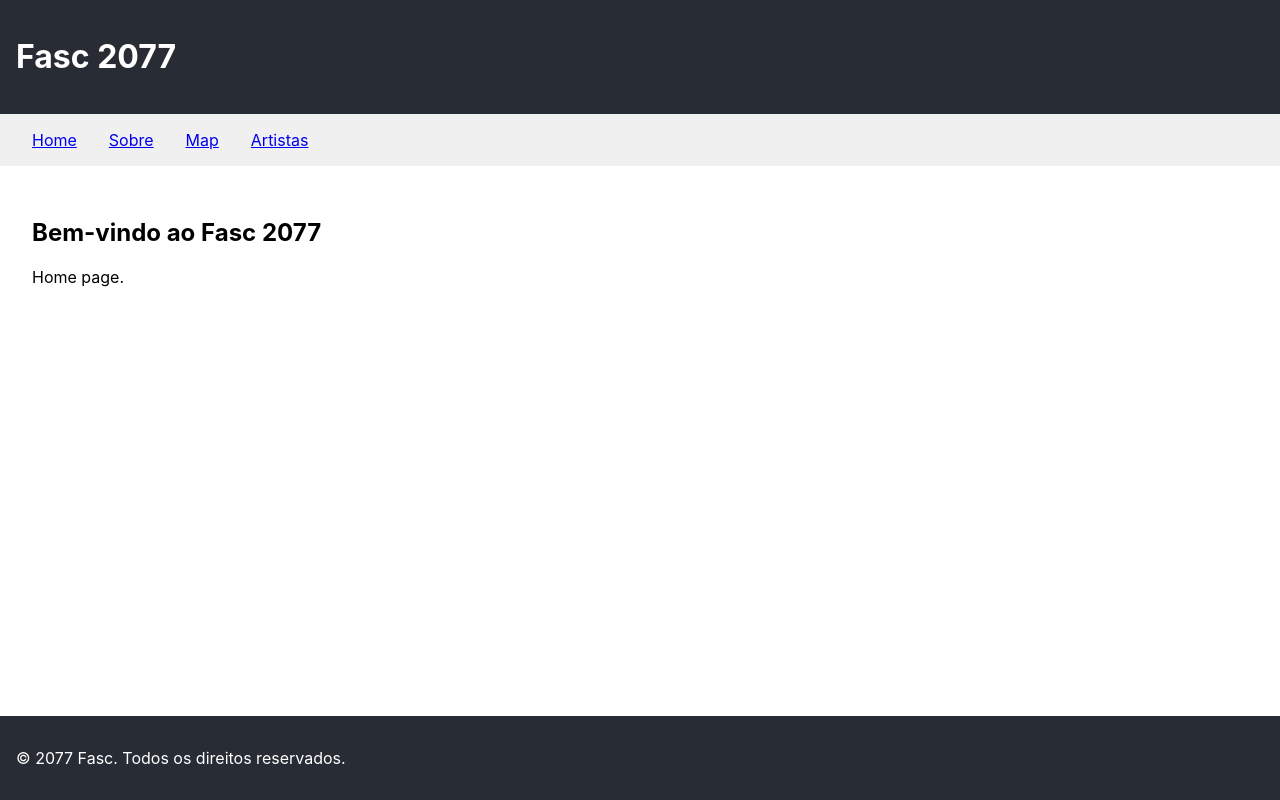
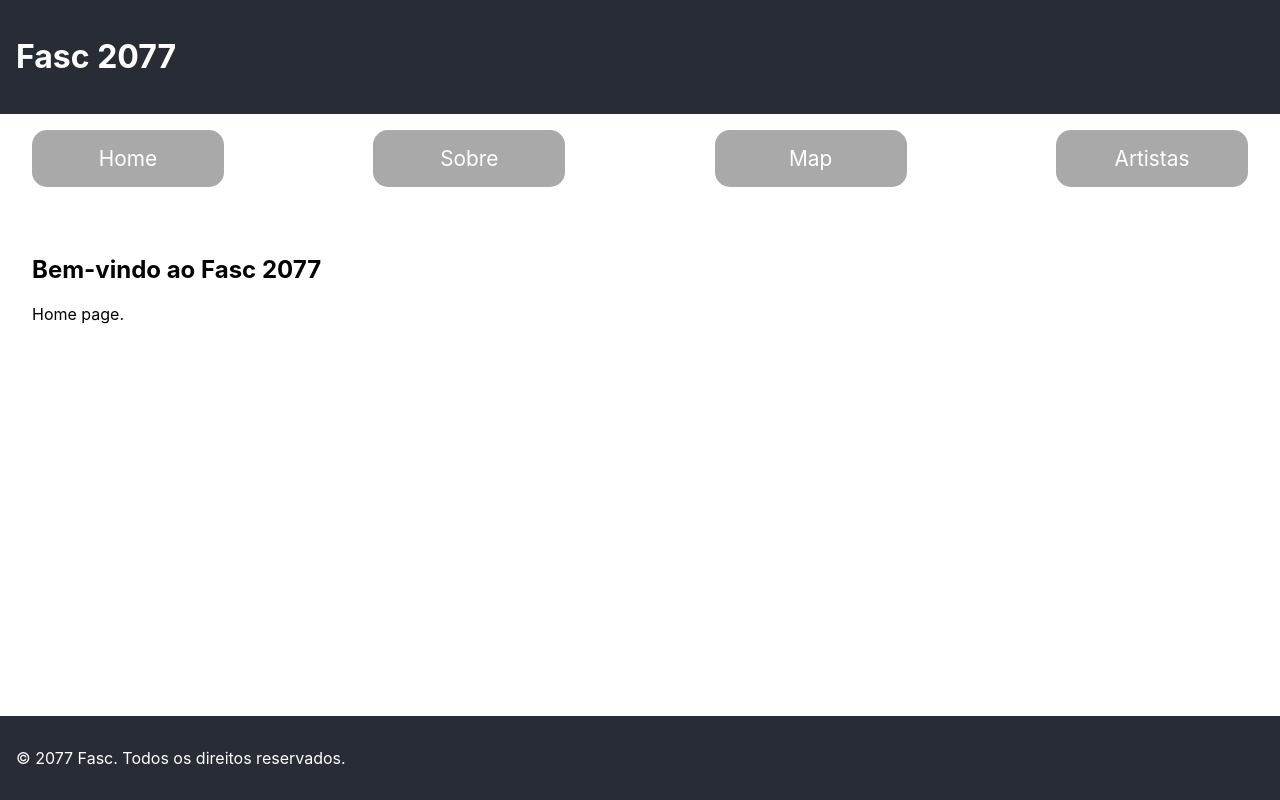
Before and after one commit to felipequentino/fasc-2077, a React (Create React App) app: page / in a window 1280 px wide. Built offline with nearby package versions, Linux system fonts and the light colour scheme; the HTML template or start-up script is replaced by a standard one.

Commit message:
Adicionado o Card ao ArtistList

```diff
--- a/src/components/ArtistList.js
+++ b/src/components/ArtistList.js
@@ -46,10 +46,10 @@ const ArtistList = () => {
             <h1>{artist.name}</h1>
             <p className={styles.artist_descripition}>{artist.description}</p>
             <div className={styles.show_info}>
-                <p>Data: {new Date(artist.startDate).toLocaleDateString()}</p>
-                <p>Horário: {new Date(artist.startDate).toLocaleTimeString()} - {new Date(artist.endDate).toLocaleTimeString()}</p>
+                <p>{new Date(artist.startDate).toLocaleDateString()} | {new Date(artist.startDate).toLocaleTimeString()} - {new Date(artist.endDate).toLocaleTimeString()}</p>
                 <p>Local: {artist.location}</p>
-            </div>
+
+                <p>Confira o maior Hit do artista:</p>
             {trackId ? (
               <div className={styles.spotify_embed}>
                 <iframe
@@ -63,6 +63,7 @@ const ArtistList = () => {
             ) : (
               <p>Nenhuma música encontrada no Spotify</p>
             )}
+            </div>
         </div>
       </div>
     );
--- a/src/components/ArtistList.module.css
+++ b/src/components/ArtistList.module.css
@@ -1,31 +1,51 @@
+
 .artist_container{
+    font-family: 'Franklin Gothic Medium', 'Arial Narrow', Arial, sans-serif;
     display: flex;
     justify-content: space-evenly;
     align-items: center;
-    background-color: rgb(172, 168, 162);
     width: 85vw;
-    height: 60vh;
+    height: 75vh;
     margin: auto;
     border-radius: 15px;
     box-shadow: 0px 0px 10px 0px;
     margin-top: 2em;
     margin-bottom: 2em;
+    padding: 2rem;
+    background: rgb(253,179,72);
+    background: linear-gradient(0deg, rgba(253,179,72,1) 0%, rgba(148,28,28,1) 100%);
 }
 
 .artist_details{
-    height: 53vh;
+    height: 75vh;
+    width: 40%;
+    font-size: 1.3rem;
     padding: 0.5em;
+    padding-left: 1.5em;
     border-radius: 15px;
+    background-color: rgb(0, 0, 0, 0.4);
+    box-shadow: 0px 0px 10px 0px black  ;
+}
+
+.artist_details h1{
+    font-size: 3rem;
+    color: white;
+}
+
+.artist_details p{
+    color: rgb(228, 219, 219);
 }
 
 .artist_img{
-    width: 35vw;
-    height: 55vh;
+    display: flex;
+    justify-content: start;
+    width: 45vw;
     border-radius: 15px;
+    height: 70vh;
     box-shadow: 0px 0px 10px 0px;
 }
 
 .spotify_embed iframe{
-    width: 40vw;
+    width: 30vw;
     height: 30vh;
 }
--- a/src/components/Header.js
+++ b/src/components/Header.js
@@ -1,8 +1,9 @@
 import React from 'react';
+import styles from "./Header.module.css"
 
 function Header() {
   return (
-    <header style={{ padding: '1rem', background: '#282c34', color: 'white' }}>
+    <header className={styles.header}>
       <h1>Fasc 2077</h1>
     </header>
   );
--- /dev/null
+++ b/src/components/Header.module.css
@@ -0,0 +1,5 @@
+.header {
+    padding: 1rem;
+    background-color: #282c34;
+    color: white;
+}
--- a/src/components/Navigation.js
+++ b/src/components/Navigation.js
@@ -1,9 +1,10 @@
 import React from "react";
 import { NavLink } from "react-router-dom";
+import styles from "./Navigation.module.css"
 
 function Navigation() {
     return (
-      <nav style={{ padding: '1rem', background: '#f0f0f0' }}>
+      <nav className={styles.navigation}>
         <NavLink to="/" style={{ margin: '0 1rem' }} activeStyle={{ fontWeight: 'bold' }}>
           Home
         </NavLink>
--- /dev/null
+++ b/src/components/Navigation.module.css
@@ -0,0 +1,23 @@
+.navigation{
+    padding: 1rem;
+    background: none;
+    display: flex;
+    justify-content: space-between;
+    font-size: 1.3rem;
+}
+
+.navigation a{
+    text-align: center;
+    text-decoration: none;
+    background-color: darkgray;
+    color: white;
+    padding: 1rem;
+    border-radius: 15px;
+    width: 10rem;
+    transition: 0.5s;
+}
+
+.navigation a:hover{
+    background-color: black;
+    transition: 0.5s;
+}
--- a/src/pages/Artists.module.css
+++ b/src/pages/Artists.module.css
@@ -11,6 +11,8 @@
     justify-content: center ;
     align-items: center;
     gap: 2em;
+    background-color: rgba(255, 255, 255, 0.5);
+    border-radius: 10px;
 }
 
 .artist_card{
@@ -18,6 +20,7 @@
     height: 60vh;
     border-radius: 10px;
     box-shadow: 0px 0px 5px 0px black;
+    background-color: white;
 
     h2{
         width: 20vw;
```
